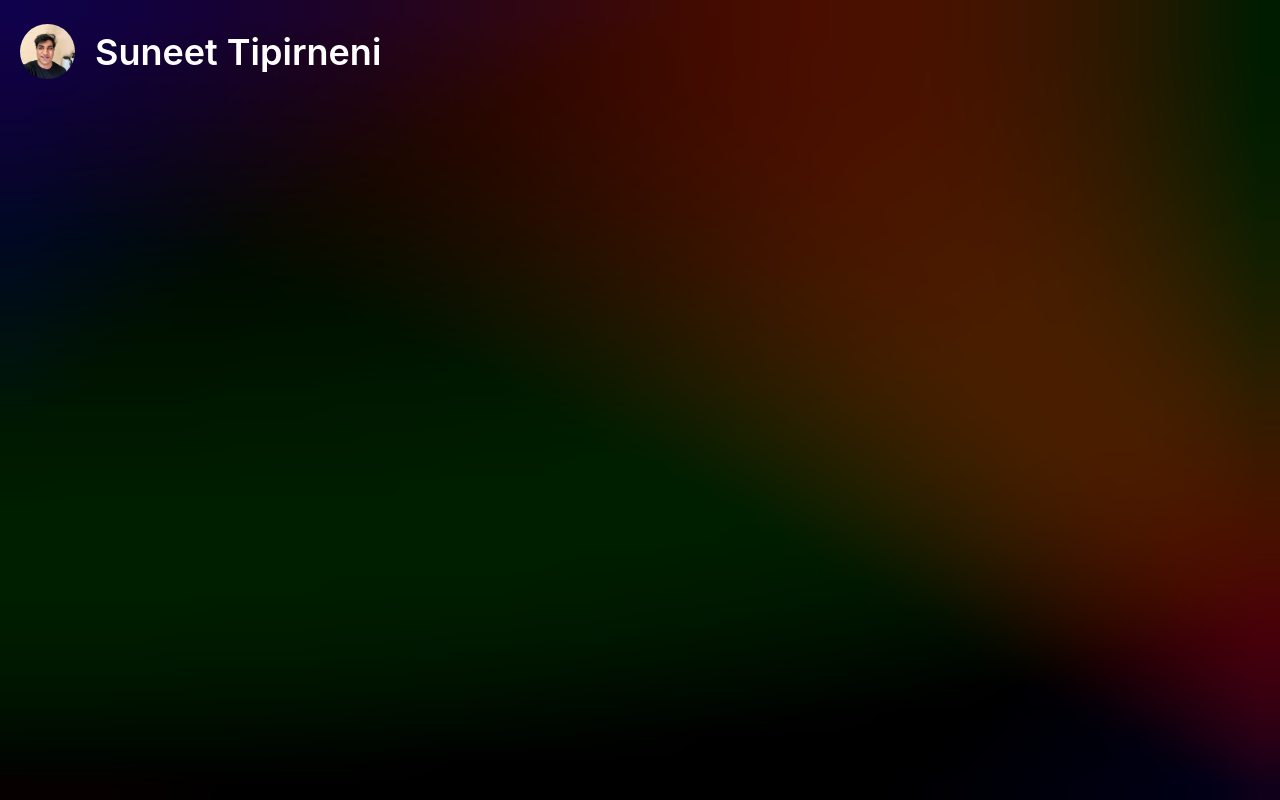
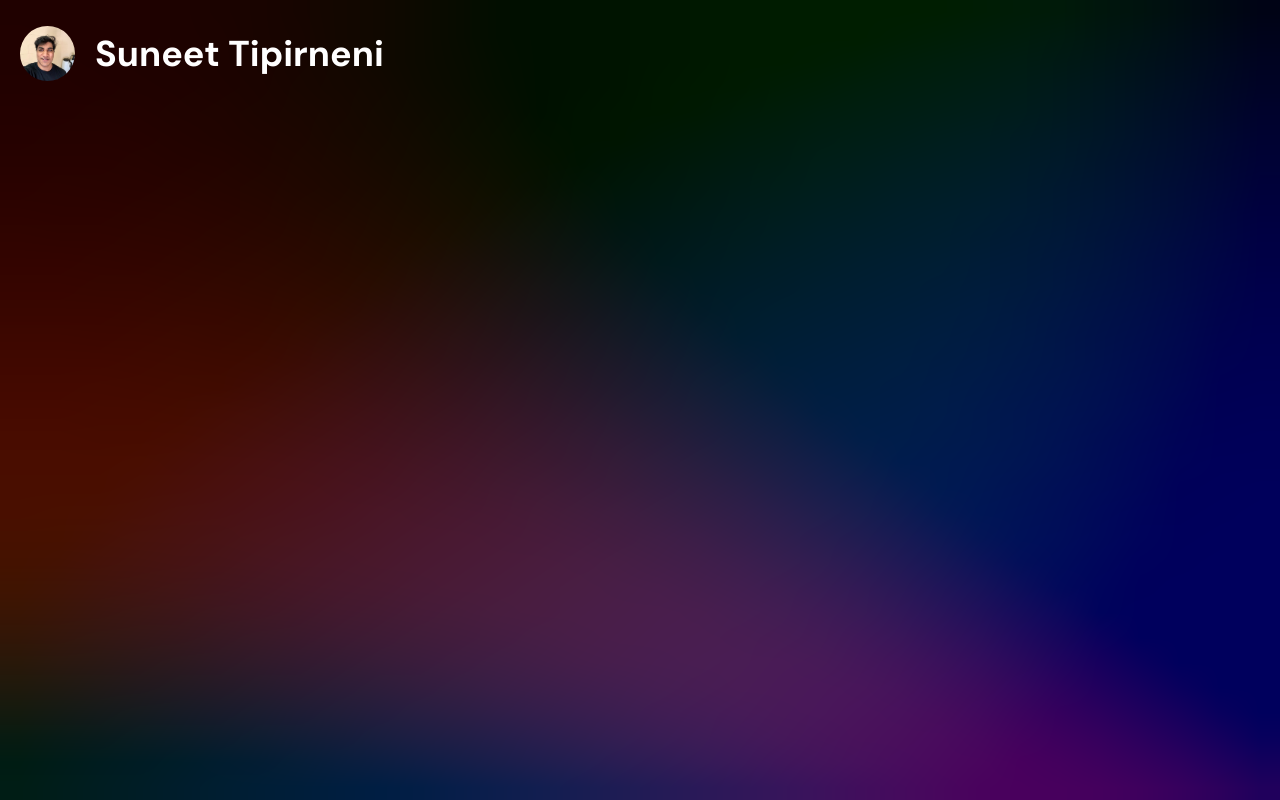
Before and after one commit to suneettipirneni/Dossier, a React (Create React App) app: page / in a window 1280 px wide. Built offline with nearby package versions, Linux system fonts and the light colour scheme.

Commit message:
adjust animation timing

```diff
--- a/src/components/AnimatedHue.tsx
+++ b/src/components/AnimatedHue.tsx
@@ -57,7 +57,7 @@ function AnimatedHue({ className, width = 32, height = 32, style = {}, children
                     col(x, y, R(x, y, t), G(x, y, t), B(x, y, t));
                 }
             }
-            t = t + 0.01;
+            t = t + 0.0025;
             window.requestAnimationFrame(run);
         }
 
--- a/src/scss/index.scss
+++ b/src/scss/index.scss
@@ -1,9 +1,10 @@
+@import url('https://fonts.googleapis.com/css2?family=DM+Sans:ital,wght@0,400;0,500;0,700;1,400;1,500;1,700&display=swap');
 $bodyColor: white;
 
 body {
     background-color: $bodyColor;
     margin: 0;
-    font-family: -apple-system, BlinkMacSystemFont, "Segoe UI", Roboto, Helvetica, Arial, sans-serif, "Apple Color Emoji", "Segoe UI Emoji", "Segoe UI Symbol";
+    font-family: "DM Sans", -apple-system, BlinkMacSystemFont, "Segoe UI", Roboto, Helvetica, Arial, sans-serif, "Apple Color Emoji", "Segoe UI Emoji", "Segoe UI Symbol";
 }
 
 body > #root > div {
```
